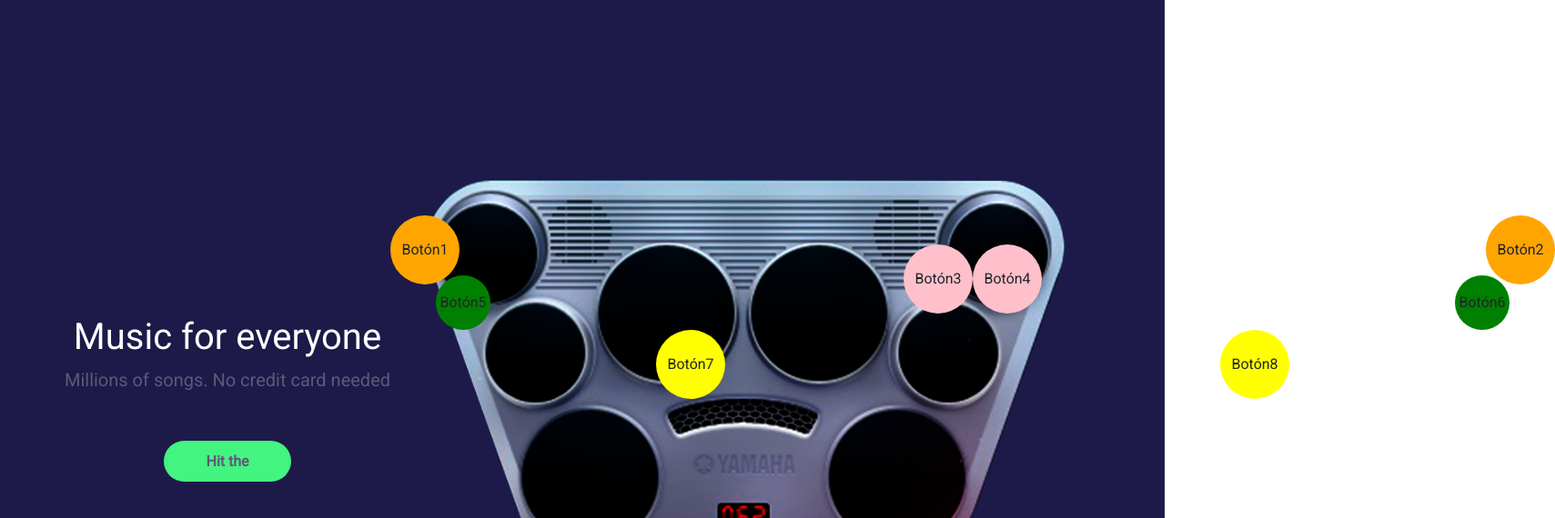
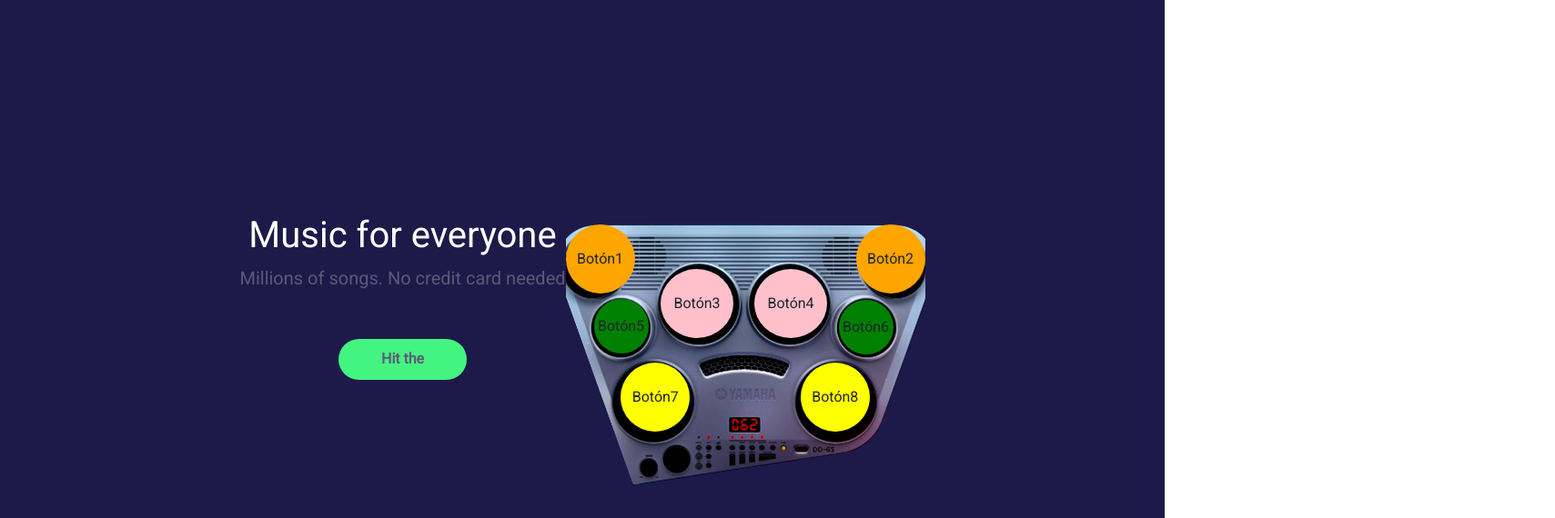
Before and after one commit to lauuloulu/Musictutor, a plain HTML site: page index.html in a window 1280 px wide. Shown: the part 67-637 px from the top of the page at 91% size, 1709 px wide, since content can reach past the window. Drawn offline with nearby package versions, Linux system fonts and the light colour scheme.

Commit message:
bateria y botones ajustados más o menos

```diff
--- a/css/styles.css
+++ b/css/styles.css
@@ -49,19 +49,27 @@
     font-weight: 700;
     color: var(--tertiary-color);
 }
+.main-container-batery{
+    display: flex;
+    justify-content: center;
+    height: 100%;
+    margin-top: 10%;
 
-.electric-batery{
+}
+/* .electric-batery{
     width: 90%;
     margin-top: 10%;
     margin-bottom: 10%;
     position: relative;
-}
+} */
 
 .btn-container{
-    position: absolute;
-    width: 100%;
-    bottom: 35%;
-    height: 27%;
+
+    background-image: url("../imagenes/drum.png");
+    background-size: cover;
+    background-position: center;
+    width: 395px;
+    padding-bottom: 60px;
 }
 
 .btn-contain1{
@@ -96,17 +104,21 @@
 
 #btn3{
     position: relative;
-    width: 76px;
+    width: 80px;
     height: 76px;
     border-radius: 50%;
+    bottom: 27px;
+    right: 9px;
     background-color: pink;
 }
 
 #btn4{
     position: relative;
-    width: 76px;
+    width: 80px;
     height: 76px;
     border-radius: 50%;
+    bottom: 27px;
+    left: 10px;
     background-color: pink;
 }
 
@@ -118,7 +130,8 @@
 }
 
 #btn5{
-    margin-left: 50px;
+    margin-top: 16px;
+    margin-left: 31px;
     background-color: green;
     width: 60px;
     height: 60px;
@@ -127,13 +140,13 @@
     bottom: 10px;
 }
 #btn6{
-    margin-right: 50px;
+    margin-right: 35px;
+    margin-top: 7px;
     background-color: green;
     width: 60px;
     height: 60px;
     border-radius: 50%;
     position: relative;
-    bottom: 10px;
 }
 
 .btn-contain4{
@@ -149,8 +162,6 @@
     border-radius: 50%;
     background-color: yellow;
     position: relative;
-    bottom: 10px;
-    left: 10px;
 }
 
 #btn8{
@@ -159,8 +170,6 @@
     border-radius: 50%;
     background-color: yellow;
     position: relative;
-    bottom: 10px;
-    right: 10px;
 }
 
 
--- a/index.html
+++ b/index.html
@@ -56,23 +56,29 @@
 
         </section>
         <section class="main-container-batery">
-            <img  class="electric-batery" src="./imagenes/drum.png" alt="">
+            <!-- <img  class="electric-batery" src="./imagenes/drum.png" alt=""> -->
             <div class="btn-container">
                <div class="btn-contain1">
                   <button id="btn1"> Botón1</button>
                     <audio src="./Sonidos/bombo (1).wav" id="bombo"></audio>
+
                   <button id="btn2">Botón2</button>
                   <audio src="./Sonidos/crash.wav" id="crash"></audio>
+
                 </div>
                 <div class="btn-contain2">
-                  <button id="btn3">Botón3</button>
-                   <audio src="./Sonidos/hit-hat.wav" id="hit-hat"></audio>
-                  <button id="btn4">Botón4</button>
-                   <audio src="./Sonidos/redoblante.wav" id="redoblante"></audio>
+
                 </div>
                 <div class="btn-contain3">
                   <button id="btn5">Botón5</button>
                    <audio src="./Sonidos/tom1.wav" id="tom1"></audio>
+                   <div>
+                    <button id="btn3">Botón3</button>
+                    <audio src="./Sonidos/hit-hat.wav" id="hit-hat"></audio>
+                   <button id="btn4">Botón4</button>
+                    <audio src="./Sonidos/redoblante.wav" id="redoblante"></audio>
+                  </div>
+
                   <button id="btn6">Botón6</button>
                    <audio src="./Sonidos/tom2.wav" id="tom2"></audio>
                 </div>
```
